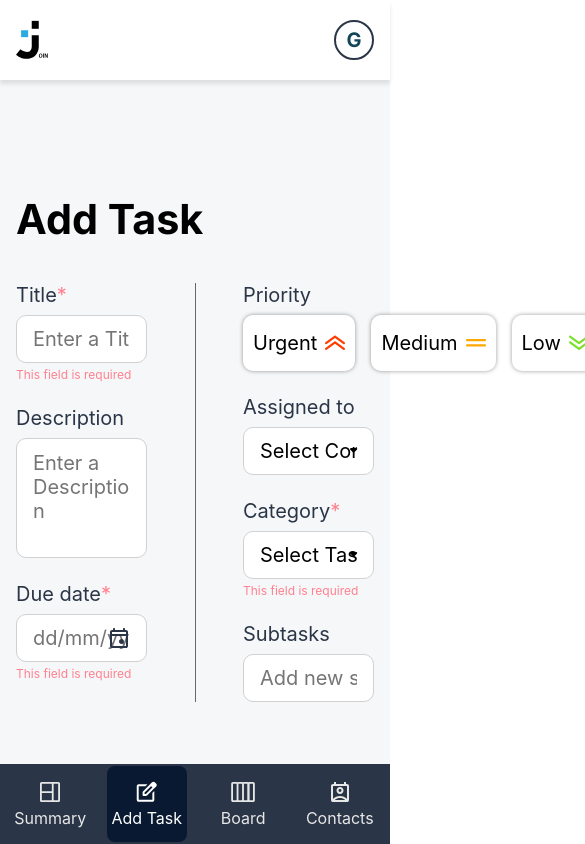
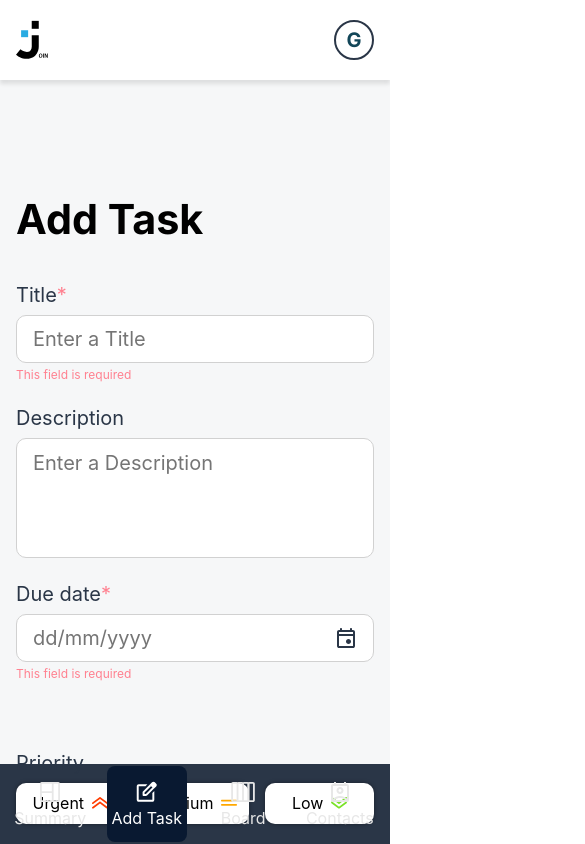
Before and after one commit to AnastasiaRoberz/join, an Angular app: page /add-task in a window 390 px wide. Shown: the top 844 px of the page, 585 px wide, since content can reach past the window. Built offline with nearby package versions, Linux system fonts and the light colour scheme; a web font is replaced by a local one.

Commit message:
style: responsive desktop/ tablet

```diff
--- a/src/app/features/main/add-task/add-task.scss
+++ b/src/app/features/main/add-task/add-task.scss
@@ -3,7 +3,7 @@
 :host {
   width: 100%;
   height: 100%;
-  padding-inline: calcClamp(16, 96, 1440, 769) calcClamp(16, 136, 1440, 769);
+  padding-inline: calcClamp(16, 96, 1440, 950);
   padding-block: 124px 66px;
   background-color: $main-bg;
 }
@@ -27,8 +27,12 @@ form {
 .task-container {
   width: 100%;
   display: flex;
-  gap: 96px;
+  gap: calcClamp(70, 96, 1300, 769);
   color: $text-dark;
+
+  @include mobile {
+    flex-direction: column;
+  }
 }
 
 .task-footer {
@@ -52,11 +56,15 @@ form {
   &::after {
     content: '';
     position: absolute;
-    left: calc(100% + 48px);
+    left: calc(100% + calcClamp(35, 48, 1300, 769));
     top: 0;
     height: 100%;
     width: 1px;
     background-color: $input-placeholder;
+
+    @include mobile {
+      display: none;
+    }
   }
 }
 
--- a/src/app/shared/priority-btn/priority-btn.scss
+++ b/src/app/shared/priority-btn/priority-btn.scss
@@ -2,8 +2,8 @@
 
 // allgemeines btn-Styling mit svg, hover + active
 :host {
-  width: 136px;
-  height: 56px;
+  width: calcClamp(121, 136, 1300, 430);
+  height: calcClamp(41, 56, 1300, 430);
   border-radius: 10px;
   padding: 16px 10px;
   display: flex;
@@ -12,12 +12,12 @@
   gap: 8px;
   box-shadow: 0 0 4px 0 #00000066;
   background-color: $color-white;
-  font-size: 20px;
+  font-size: calcClamp(16, 20, 1300, 430);
   line-height: 120%;
 
   svg {
-    width: 20px;
-    height: 20px;
+    width: calcClamp(16, 20, 1300, 430);
+    aspect-ratio: 1 / 1;
   }
 
   &:hover:not(.active):not(:active) {
```
